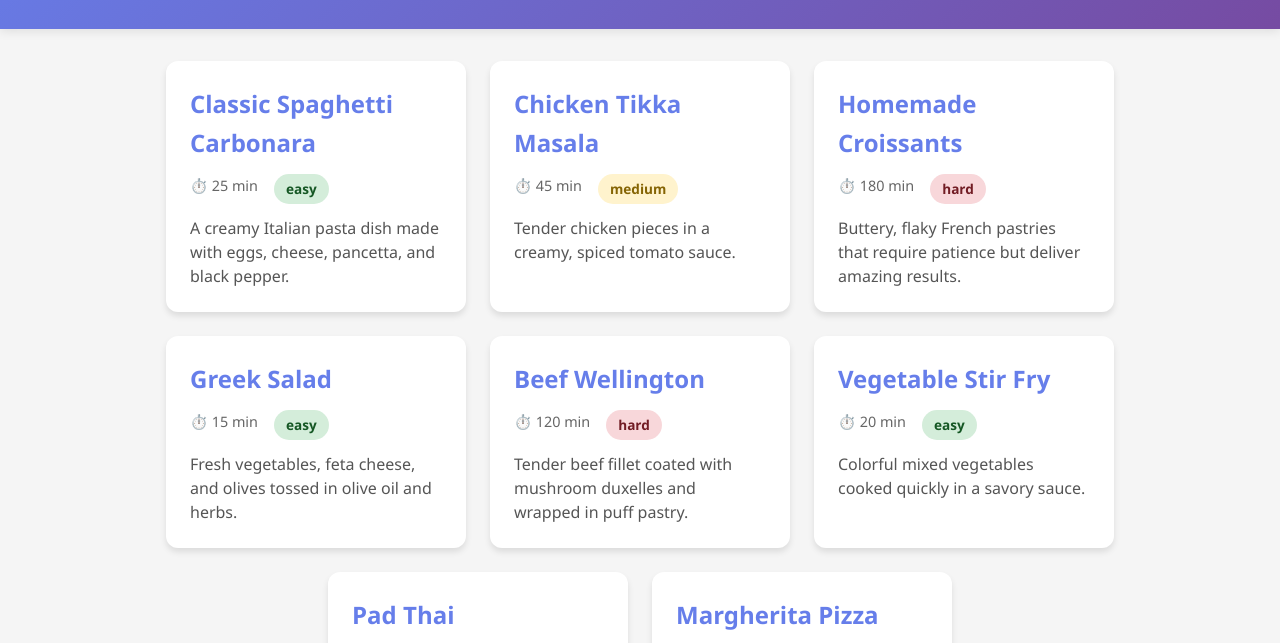
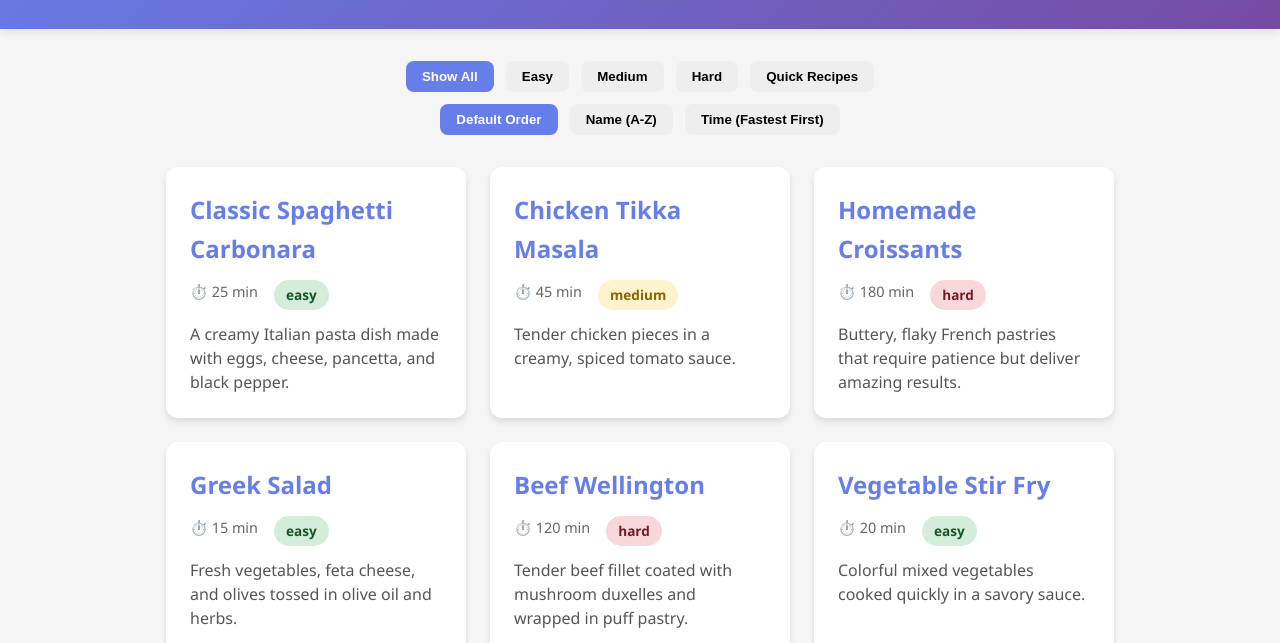
Before and after one commit to harips138-droid/recipejs-functional-cooking, a plain HTML site: page index.html in a window 1280 px wide. Shown: the part 135-778 px from the top of the page. Drawn offline with Linux system fonts and the light colour scheme.

Commit message:
Part 2: Add filter and sort functionality using functional programming

```diff
--- a/app.js
+++ b/app.js
@@ -1,4 +1,6 @@
-// Recipe data - Foundation for all 4 parts
+// // ============================
+// Recipe Data - Foundation for all 4 parts
+// ============================
 const recipes = [
     {
         id: 1,
@@ -66,10 +68,59 @@ const recipes = [
     }
 ];
 
+// ============================
 // DOM Selection
+// ============================
 const recipeContainer = document.querySelector('#recipe-container');
 
-// Function to create HTML for a single recipe card
+// ============================
+// State Management
+// ============================
+let currentFilter = 'all';
+let currentSort = 'none';
+
+// ============================
+// Filter Functions
+// ============================
+const filterByDifficulty = (recipes, difficulty) => {
+    if (difficulty === 'all') return recipes;
+    return recipes.filter(recipe => recipe.difficulty === difficulty);
+};
+
+const filterByTime = (recipes, maxTime) => {
+    return recipes.filter(recipe => recipe.time <= maxTime);
+};
+
+const applyFilter = (recipes, filterType) => {
+    switch(filterType) {
+        case 'easy':
+        case 'medium':
+        case 'hard':
+            return filterByDifficulty(recipes, filterType);
+        case 'quick':
+            return filterByTime(recipes, 30);
+        default:
+            return recipes;
+    }
+};
+
+// ============================
+// Sort Functions
+// ============================
+const sortByName = (recipes) => [...recipes].sort((a, b) => a.title.localeCompare(b.title));
+const sortByTime = (recipes) => [...recipes].sort((a, b) => a.time - b.time);
+
+const applySort = (recipes, sortType) => {
+    switch(sortType) {
+        case 'name': return sortByName(recipes);
+        case 'time': return sortByTime(recipes);
+        default: return recipes;
+    }
+};
+
+// ============================
+// Render Functions
+// ============================
 const createRecipeCard = (recipe) => {
     return `
         <div class="recipe-card" data-id="${recipe.id}">
@@ -83,13 +134,54 @@ const createRecipeCard = (recipe) => {
     `;
 };
 
-// Function to render recipes to the DOM
 const renderRecipes = (recipesToRender) => {
-    const allCardsHTML = recipesToRender
-        .map(createRecipeCard)
-        .join('');
+    const allCardsHTML = recipesToRender.map(createRecipeCard).join('');
     recipeContainer.innerHTML = allCardsHTML;
 };
 
-// Initialize the App
-renderRecipes(recipes);
+// ============================
+// Update Display (Filter + Sort)
+// ============================
+const updateDisplay = () => {
+    let recipesToDisplay = applyFilter(recipes, currentFilter);
+    recipesToDisplay = applySort(recipesToDisplay, currentSort);
+    renderRecipes(recipesToDisplay);
+    updateActiveButtons();
+};
+
+// ============================
+// Active Button Styling
+// ============================
+const updateActiveButtons = () => {
+    document.querySelectorAll('#filters button').forEach(btn => {
+        btn.classList.toggle('active', btn.dataset.filter === currentFilter);
+    });
+    document.querySelectorAll('#sorts button').forEach(btn => {
+        btn.classList.toggle('active', btn.dataset.sort === currentSort);
+    });
+};
+
+// ============================
+// Event Listeners
+// ============================
+const setupEventListeners = () => {
+    document.querySelectorAll('#filters button').forEach(btn => {
+        btn.addEventListener('click', () => {
+            currentFilter = btn.dataset.filter;
+            updateDisplay();
+        });
+    });
+
+    document.querySelectorAll('#sorts button').forEach(btn => {
+        btn.addEventListener('click', () => {
+            currentSort = btn.dataset.sort;
+            updateDisplay();
+        });
+    });
+};
+
+// ============================
+// Initialize App
+// ============================
+updateDisplay();
+setupEventListeners();
--- a/index.html
+++ b/index.html
@@ -13,6 +13,22 @@
     </header>
 
     <main>
+        <div id="controls">
+  <div id="filters">
+    <button data-filter="all" class="active">Show All</button>
+    <button data-filter="easy">Easy</button>
+    <button data-filter="medium">Medium</button>
+    <button data-filter="hard">Hard</button>
+    <button data-filter="quick">Quick Recipes</button>
+  </div>
+
+  <div id="sorts">
+    <button data-sort="none" class="active">Default Order</button>
+    <button data-sort="name">Name (A-Z)</button>
+    <button data-sort="time">Time (Fastest First)</button>
+  </div>
+</div>
+
         <div id="recipe-container">
         </div>
     </main>
--- a/style.css
+++ b/style.css
@@ -36,6 +36,36 @@ main {
     max-width: 1200px;
     margin: 2rem auto;
     padding: 0 1rem;
+}
+
+/* Controls */
+#controls {
+    display: flex;
+    flex-direction: column;
+    align-items: center;
+    margin-bottom: 2rem;
+    gap: 0.75rem;
+}
+
+#controls button {
+    padding: 0.5rem 1rem;
+    margin: 0 0.25rem;
+    border: none;
+    border-radius: 8px;
+    background-color: #eee;
+    cursor: pointer;
+    font-weight: bold;
+    transition: background-color 0.3s;
+}
+
+#controls button.active {
+    background-color: #667eea;
+    color: white;
+}
+
+#controls button:hover {
+    background-color: #764ba2;
+    color: white;
 }
 
 /* Recipe Container - Flexbox Grid */
```
